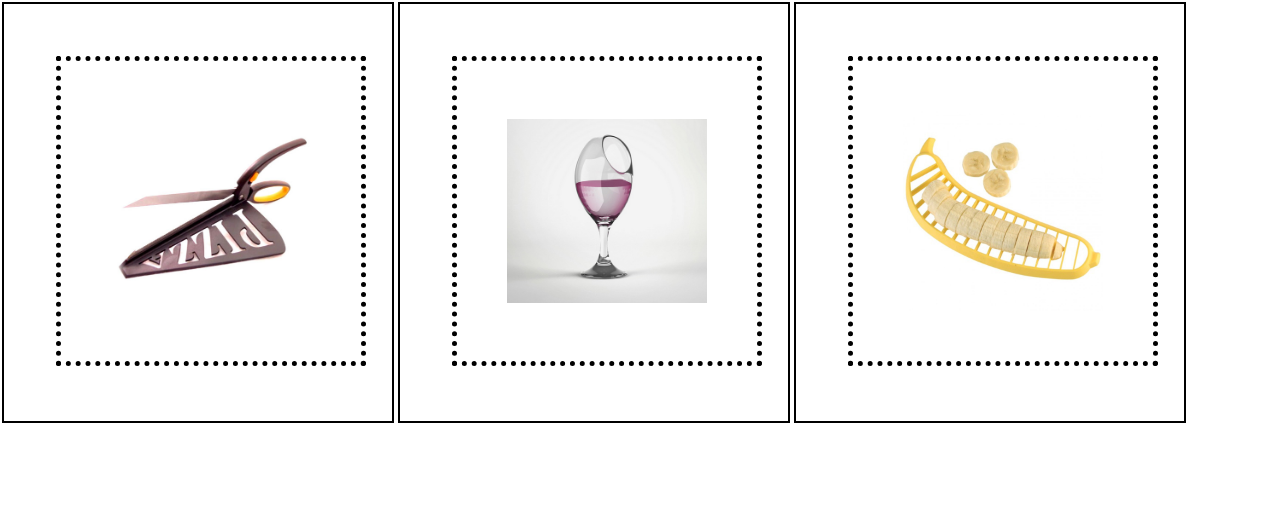
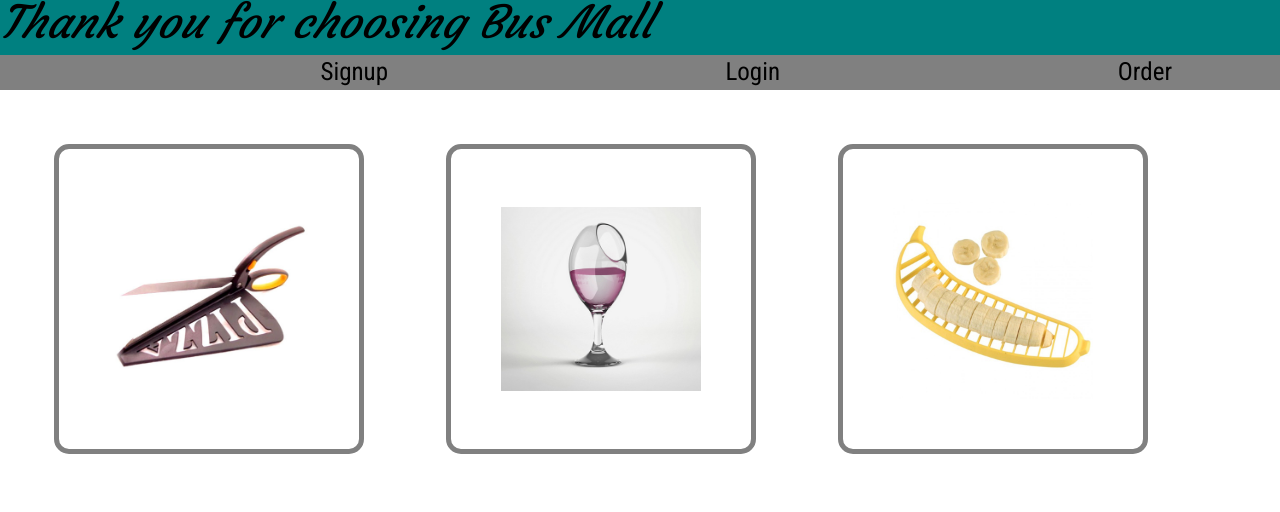
Before and after one commit to strangestbrew/bus_mall, a plain HTML site: page index.html in a window 1280 px wide. Drawn offline with nearby package versions, Linux system fonts and the light colour scheme.

Commit message:
css elements added

```diff
--- a/app.js
+++ b/app.js
@@ -1,6 +1,6 @@
 'use strict';
 
-var maxClicksAllowed = 25;
+var maxClicksAllowed = 5;
 var clicksThisSession = 0;
 var previousSetOfImages = [];
 
@@ -172,19 +172,19 @@ function chartCreation(){
   }
 
   var myChart = new Chart(ctx, {
-    type: 'horizontalBar',
+    type: 'bar',
     data: {
       labels: labels,
       datasets: [
         {
           label: 'Number of times Clicked',
           data: clickTimes,
-          backgroundColor: '#F5A9E1',
+          backgroundColor: '#008080',
         },
         {
           label: 'Number of times Displayed',
           data: displayTimes,
-          backgroundColor: '#F8E0E6',
+          backgroundColor: '#808080',
         }
       ]
     },
--- a/css/styles.css
+++ b/css/styles.css
@@ -1,6 +1,26 @@
+body {
+  background: white;
+}
+
+header {
+  background: #008080;
+  height: 55px;
+  font-family: 'Courgette', cursive;
+  font-size: 45px;
+  font-style: italic;
+}
+
+nav {
+  background: #808080;
+  height: 35px;
+  font-size: 25px;
+  font-family: 'Roboto Condensed', sans-serif;
+  text-align: right;
+
+}
+
 li {
   width: 30%;
-  border: 2px black solid;
   margin: 2px;
   padding: 2px;
   height: 30%;
@@ -9,10 +29,12 @@ li {
 }
 
 img {
+  background: white;
   object-fit: contain;
   height: 200px;
   width: 200px;
-  border: 5px dotted black;
+  border: 5px solid gray;
+  border-radius: 15px;
   margin: 50px;
   padding: 50px;
 }
--- a/index.html
+++ b/index.html
@@ -7,19 +7,25 @@
 
   <link rel="stylesheet" href="./css/reset.css" />
   <link rel="stylesheet" href="./css/styles.css" />
+  <link href="https://fonts.googleapis.com/css?family=Courgette&display=swap" rel="stylesheet">
+  <link href="https://fonts.googleapis.com/css?family=Roboto+Condensed&display=swap" rel="stylesheet">
 
 </head>
 
 <body>
 
   <header>
-    <!-- Logo -->
-
-    <nav>
-      <!-- Nav Bar -->
-    </nav>
+    <h1><em>Thank you for choosing Bus Mall</em></h1>
 
   </header>
+
+      <nav>
+        <ul>
+          <li>Signup</li>
+          <li>Login</li>
+          <li>Order</li>
+        </ul>
+      </nav>
 
   <main>
     <!-- Results Div -->
```
Also changed, not shown: images/HO-Dec-2017-14.png (added).
